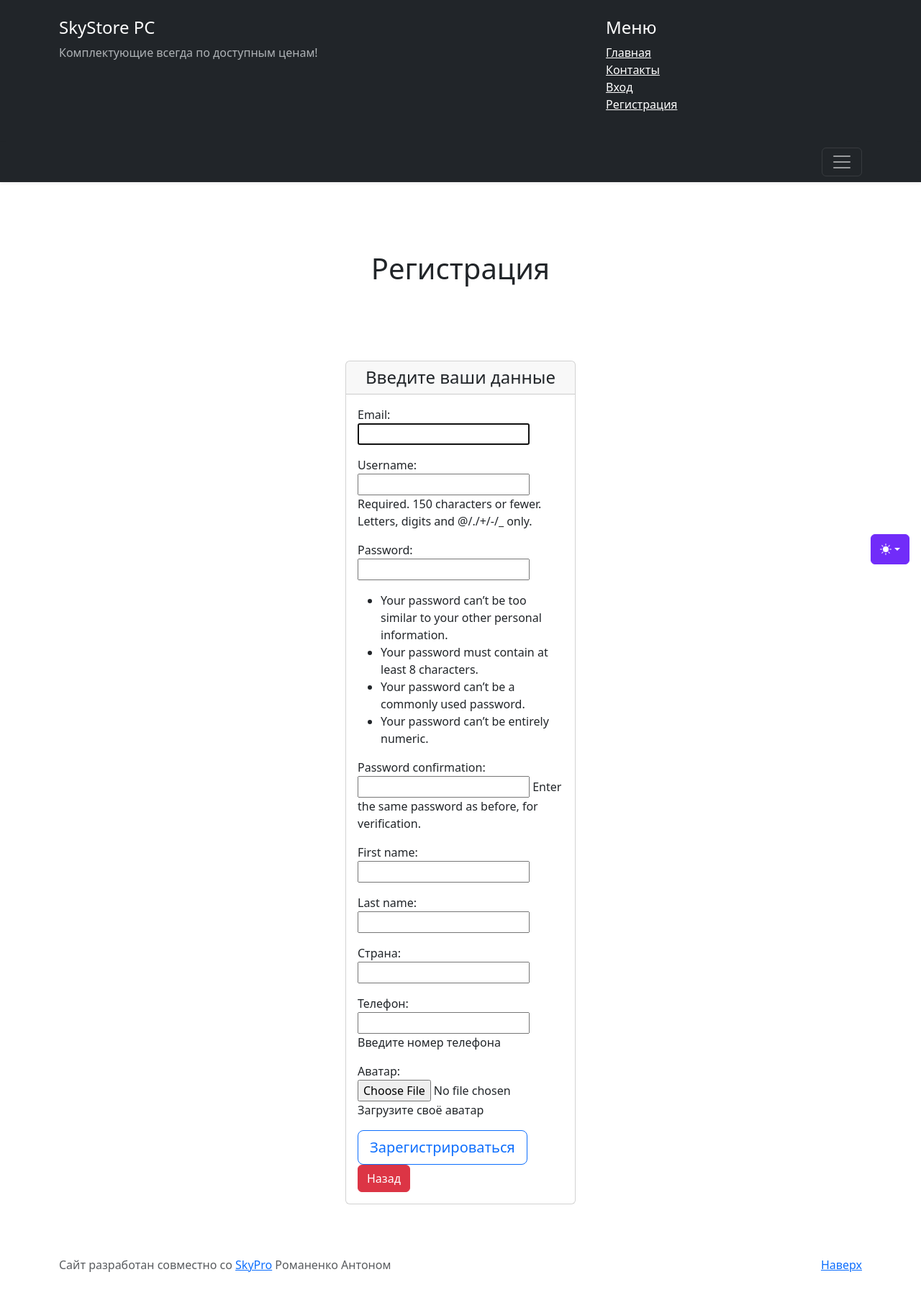
After one commit to tony06rom/skypro.tony.BasicDjango, a Django app: page /users/register/ in a window 1280 px wide, after a click that opens the changed part. The commit adds this page. Shown: the whole page at 72% size. Run offline with Django 5.2, Linux system fonts and the light colour scheme; parts of the project's set-up code (start-up, migrations or seed data) failed here and were passed over; some libraries are stand-ins or nearby versions.

Commit message:
add register, logout, login and email verify

```diff
--- a/catalog/templates/catalog/includes/ink_menu.html
+++ b/catalog/templates/catalog/includes/ink_menu.html
@@ -7,7 +7,18 @@
                 <ul class="list-unstyled">
                     <li><a href="{% url 'catalog:products_list' %}" class="text-white">Главная</a></li>
                     <li><a href="{% url 'catalog:contacts' %}" class="text-white">Контакты</a></li>
-                    <li><a href="#" class="text-white">Вход\Регистрация</a></li>
+                    {% if user.is_authenticated %}
+<!--                    <li><a href="{% url 'users:user_logout' %}" class="text-white">Выход</a></li>-->
+                    <li style="margin: 0px 20;">
+                        <form action="{% url 'users:user_logout' %}" method="post" style="display: inline;">
+                            {% csrf_token %}
+                            <button type="submit" class="btn btn-link text-white p-0">Выйти</button>
+                        </form>
+                    </li>
+                    {% else %}
+                    <li><a href="{% url 'users:user_login' %}" class="text-white">Вход</a></li>
+                    <li><a href="{% url 'users:user_register' %}" class="text-white">Регистрация</a></li>
+                    {% endif %}
                 </ul>
             </div>
         </div>
--- a/config/urls.py
+++ b/config/urls.py
@@ -7,4 +7,5 @@ urlpatterns = [
     path("admin/", admin.site.urls),
     path("catalog/", include("catalog.urls", namespace="catalog")),
     path("blog/", include("blog.urls", namespace="blog")),
+    path('users/', include('users.urls', namespace='users')),
 ] + static(settings.MEDIA_URL, document_root=settings.MEDIA_ROOT)
--- /dev/null
+++ b/users/forms.py
@@ -0,0 +1,9 @@
+from django.contrib.auth.forms import UserCreationForm
+from catalog.forms import StyleFormMixin
+from users.models import CustomUser
+
+
+class UserRegisterForm(StyleFormMixin, UserCreationForm):
+    class Meta:
+        model = CustomUser
+        fields = ['email', 'username', 'password1', 'password2', 'first_name', 'last_name', 'country', 'phone', 'avatar' ]
--- a/users/models.py
+++ b/users/models.py
@@ -7,6 +7,7 @@ class CustomUser(AbstractUser):
     phone = models.CharField(max_length=30, verbose_name="Телефон", blank=True, null=True, help_text="Введите номер телефона")
     avatar = models.ImageField(upload_to="data/media/users/avatars/", verbose_name="Аватар", blank=True, null=True, help_text="Загрузите своё аватар")
     country = models.CharField(max_length=50, verbose_name="Страна")
+    token = models.CharField(max_length=100, verbose_name="Токен", blank=True, null=True)
     USERNAME_FIELD = "email"
     REQUIRED_FIELDS = ["username", "first_name", "last_name"]
 
--- /dev/null
+++ b/users/templates/users/user_register.html
@@ -0,0 +1,26 @@
+{% extends 'catalog/base.html' %}
+{% block title %}Регистрация{% endblock %}
+{% block content %}
+<section class="py-5 text-center container">
+  <div class="row py-lg-5">
+    <div class="col-lg-6 col-md-8 mx-auto"><h1 class="fw-light">Регистрация</h1></div>
+  </div>
+</section>
+<div class="d-flex justify-content-center">
+  <div class="col-lg-3 col-md-6 col-sm-12">
+      <div class="card mb-4 box-shadow">
+          <div class="card-header text-center">
+              <h4 class="my-0 font-weight-normal">Введите ваши данные</h4>
+          </div>
+          <div class="card-body">
+              <form method="post" action="" enctype="multipart/form-data">
+                  {% csrf_token %}
+                  {{ form.as_p }}
+                  <button type="submit" class="btn btn-lg btn-block btn-outline-primary">Зарегистрироваться</button>
+                  <a href="{% url 'catalog:products_list' %}" class="btn btn-danger" type="button">Назад</a>
+              </form>
+          </div>
+      </div>
+  </div>
+</div>
+{% endblock %}
--- /dev/null
+++ b/users/urls.py
@@ -0,0 +1,14 @@
+from users.apps import UsersConfig
+from django.contrib.auth.views import LoginView, LogoutView
+from users.views import UserRegisterView, email_verification
+from django.urls import path
+
+
+app_name = UsersConfig.name
+
+urlpatterns = [
+    path('login/', LoginView.as_view(template_name='users/user_login.html'), name='user_login'),
+    path('logout/', LogoutView.as_view(template_name='users/user_logout.html', next_page='/catalog/products_list/'), name='user_logout'),
+    path('register/', UserRegisterView.as_view(template_name='users/user_register.html'), name='user_register'),
+    path('email-confirm/<str:token>', email_verification, name='email-confirm'),
+]
--- a/users/views.py
+++ b/users/views.py
@@ -1,3 +1,34 @@
-from django.shortcuts import render
+from django.core.mail import send_mail
+from django.shortcuts import get_object_or_404, redirect
+from django.urls import reverse_lazy, reverse
+import secrets
+from django.views.generic.edit import CreateView
 
-# Create your views here.
+from config.settings import EMAIL_HOST_USER
+from users.forms import UserRegisterForm
+from users.models import CustomUser
+
+class UserRegisterView(CreateView):
+    model = CustomUser
+    template_name='users/user_register.html'
+    form_class = UserRegisterForm
+    success_url = reverse_lazy('users:user_login')
+
+    def form_valid(self, form):
+        user = form.save()
+        user.is_active = False
+        token = secrets.token_hex(16)
+        host = self.request.get_host()
+        url = f"http://{host}/users/email-confirm/{token}"
+        send_mail(
+            subject="Подтверждение регистрации",
+            message="Здравствуйте! Пройдите по ссылке для подтверждения регистрации",
+            from_email=EMAIL_HOST_USER,
+            recipient_list=[user.email]
+        )
+        return super().form_valid(form)
+
+def email_verification(request, token):
+    user = get_object_or_404(CustomUser, token=token)
+    user.is_active = True
+    return redirect(reverse("users:user_login"))
```
Also changed, not shown: blog/templates/blog/includes/ink_menu.html (+14 -4 lines), config/settings.py (+15 -1 lines), users/management/commands/csu.py (added, +13 -0 lines), users/templates/users/user_login.html (added, +26 -0 lines), users/templates/users/user_logout.html (added, +11 -0 lines), users/management/__init__.py (added), users/management/commands/__init__.py (added), users/migrations/0002_customuser_token.py (added), 1 other file.
